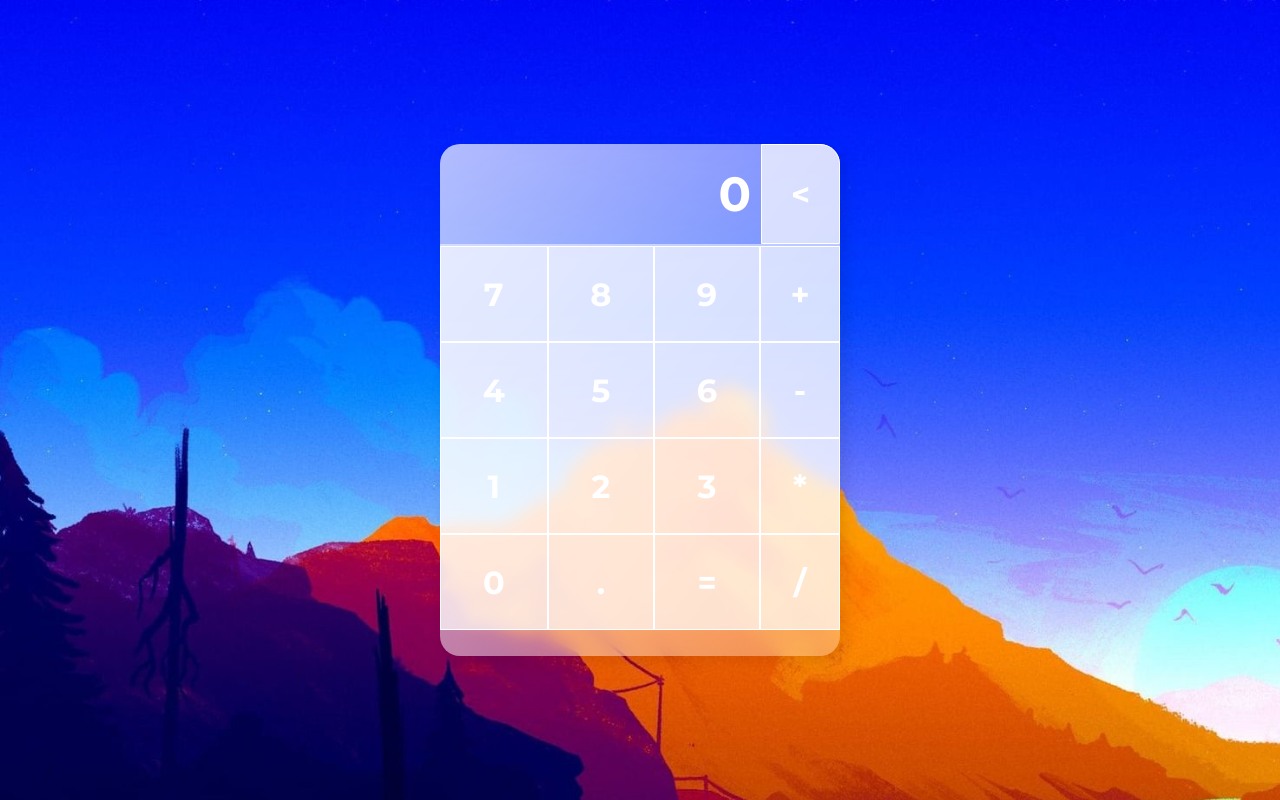
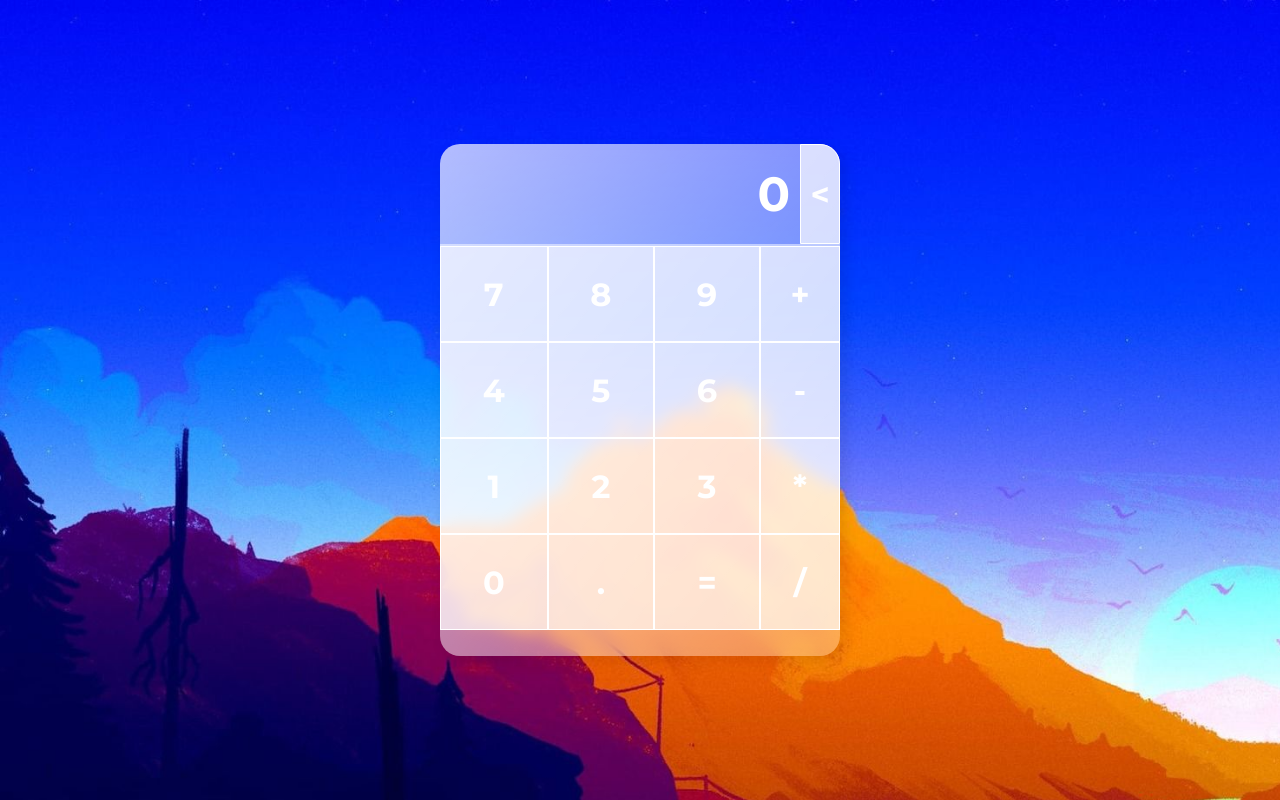
Before and after one commit to GustsgomesBr/calculadora-web, a plain HTML site: page index.html in a window 1280 px wide. Drawn offline with Linux system fonts and the light colour scheme.

Commit message:
Style do número anterior da operação criado

```diff
--- a/style.css
+++ b/style.css
@@ -36,15 +36,26 @@ main{
     height: 20%;
     display: flex;
     align-items: center;
-    justify-content: center;
+    justify-content: flex-end;
     border-bottom: solid 2px rgba(255, 255, 255, 0.5);
 }
 
 .result h2{
-    width: 95%;
     font-weight: 700;
     font-size: 3rem;
     text-align: right;
+}
+
+.result h3{
+    font-size: 20px;
+}
+
+
+#deleteButton{
+    min-width: 10%;
+    border-top-right-radius: 20px;
+    height: 100%;
+    margin-left: 10px;
 }
 
 .buttonsGrid{
@@ -77,7 +88,7 @@ input[type=button]{
     font-size: 2rem;
     color: white;
     border: solid 1px white;
-    transition: 0.3s;
+    transition: 0.2s;
 }
 input[type=button]:hover{
     background: rgba(255, 255, 255, 0.3);
@@ -86,11 +97,3 @@ input[type=button]:hover{
     cursor: pointer;
 
 }
-
-
-#deleteButton{
-    width: 24%;
-    border-top-right-radius: 20px;
-    height: 100%;
-    margin-left: 10px;
-}
```
